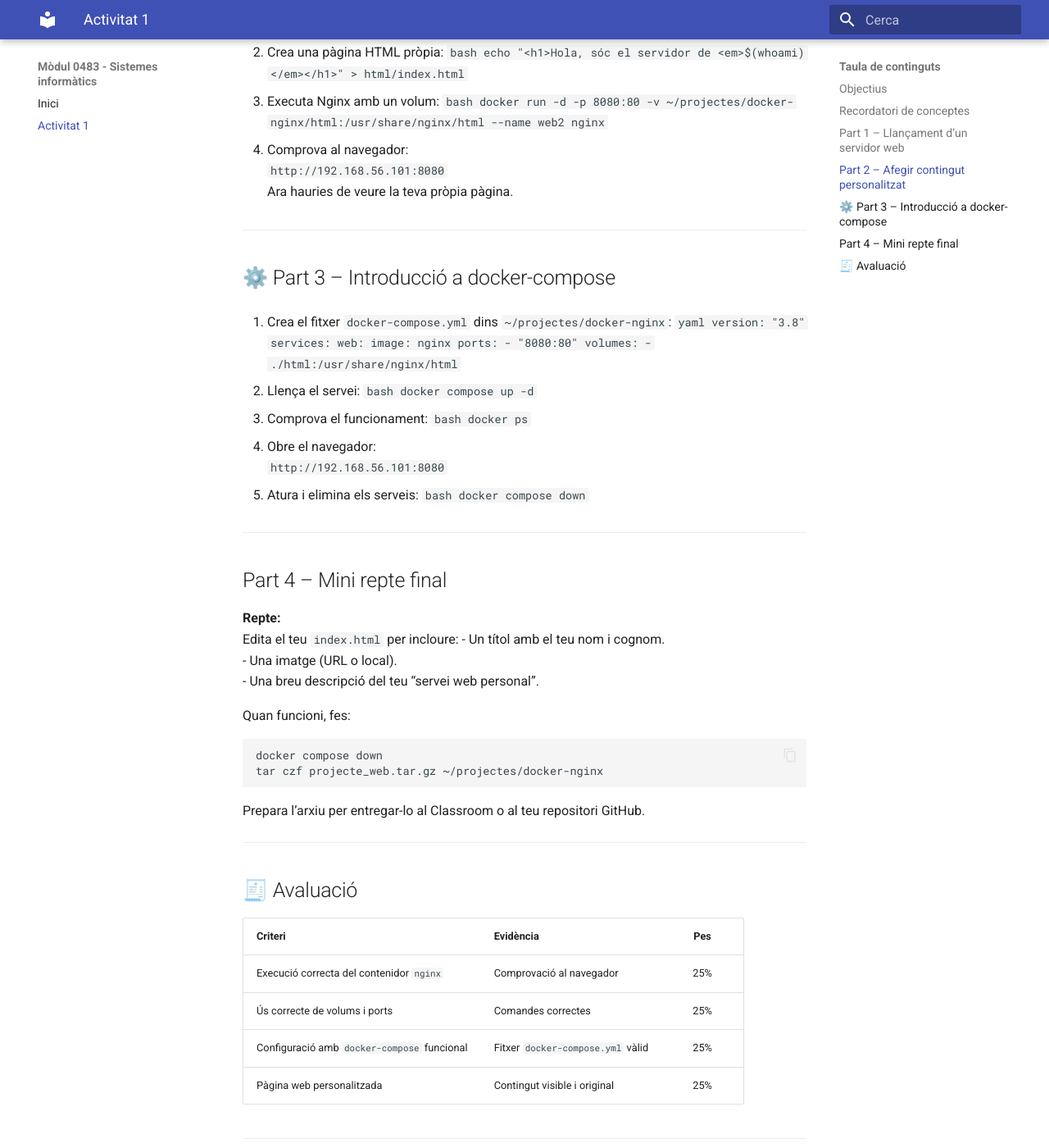
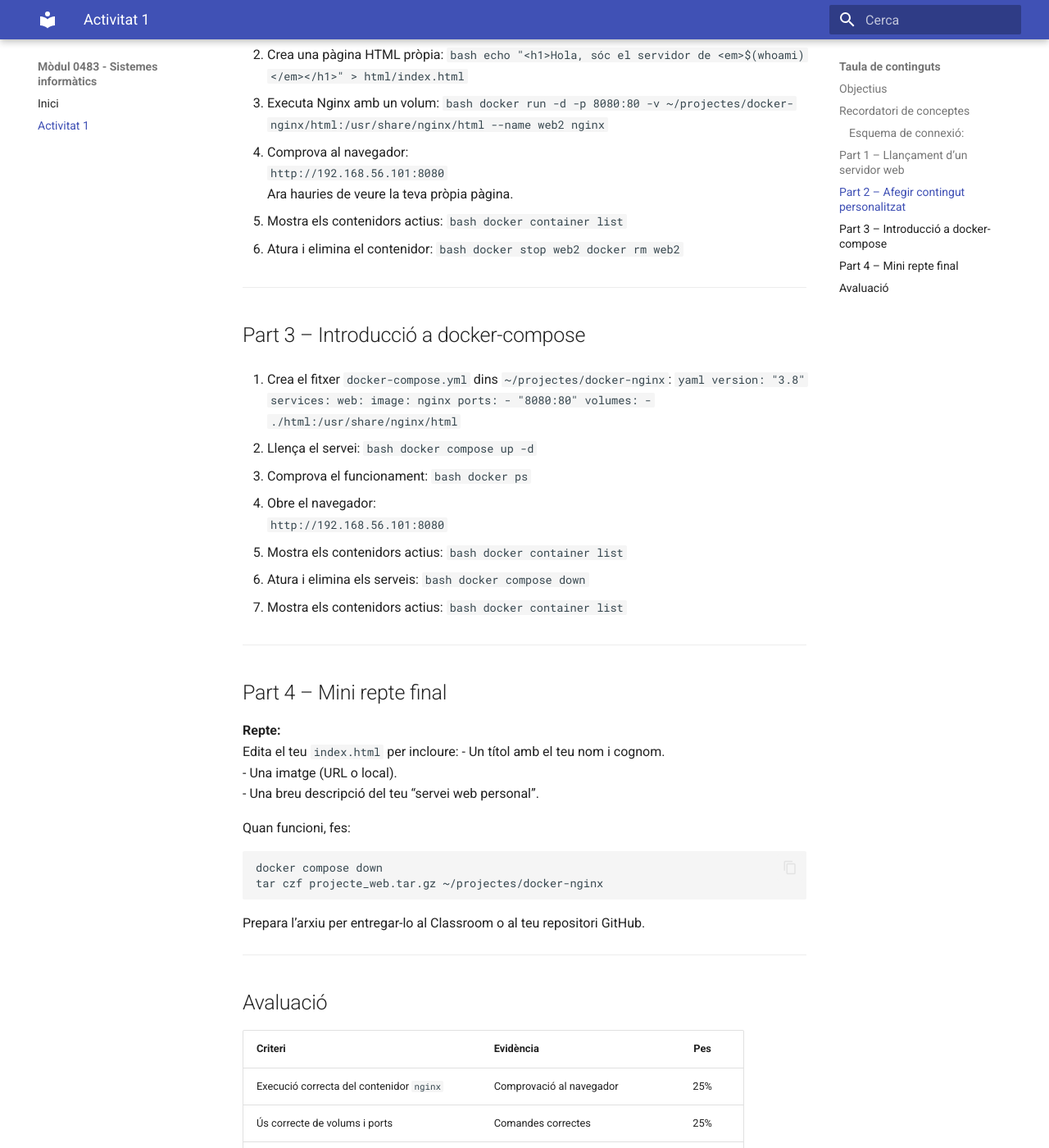
Before and after one commit to jpardo20/digi-0483-sistemes-informatics, an MkDocs documentation site: the page built from docs/0483-activitat-001-docker-web.md, in a window 1280 px wide and 1400 px high, scrolled down 1914 px. Shown: the whole window at 82% size. Built offline with MkDocs 1.6.1 and Material for MkDocs 9.7.7, drawn with Linux system fonts in a browser that asks for light colours; some of the changed text lies outside the part shown.

Commit message:
Modificat docs/0483-activitat-001-docker-web.md!

````diff
--- a/docs/0483-activitat-001-docker-web.md
+++ b/docs/0483-activitat-001-docker-web.md
@@ -22,10 +22,11 @@
 
 - Els **ports** permeten accedir al servei des de fora del contenidor.
 
-Esquema de connexió:
-```
-Host (Ubuntu) ──> Docker Engine ──> Contenidor (nginx) ──> Port 8080 ──> Navegador (http://192.168.56.101:8080)
-```
+### Esquema de connexió:
+
+<pre>
+Host (MV Ubuntu) ──> Docker Engine ──> Contenidor (nginx) ──> Port 8080 ──> Navegador (http://192.168.56.101:8080)
+</pre>
 
 ---
 
@@ -113,23 +114,34 @@ Repeteix aquesta comanda, mentre apareguin contenidors aturats `docker container
    cd ~/projectes/docker-nginx
    ```
 
-2. Crea una pàgina HTML pròpia:
+1. Crea una pàgina HTML pròpia:
    ```bash
    echo "<h1>Hola, sóc el servidor de <em>$(whoami)</em></h1>" > html/index.html
    ```
 
-3. Executa Nginx amb un volum:
+1. Executa Nginx amb un volum:
    ```bash
    docker run -d -p 8080:80    -v ~/projectes/docker-nginx/html:/usr/share/nginx/html    --name web2 nginx
    ```
 
-4. Comprova al navegador:
+1. Comprova al navegador:
    `http://192.168.56.101:8080`
    Ara hauries de veure la teva pròpia pàgina.
 
+1. Mostra els contenidors actius:
+   ```bash
+   docker container list
+   ```
+
+1. Atura i elimina el contenidor:
+   ```bash
+   docker stop web2
+   docker rm web2
+   ```
+
 ---
 
-## ⚙️ Part 3 – Introducció a docker-compose
+## Part 3 – Introducció a docker-compose
 
 1. Crea el fitxer `docker-compose.yml` dins `~/projectes/docker-nginx`:
    ```yaml
@@ -143,24 +155,33 @@ Repeteix aquesta comanda, mentre apareguin contenidors aturats `docker container
          - ./html:/usr/share/nginx/html
    ```
 
-2. Llença el servei:
+1. Llença el servei:
    ```bash
    docker compose up -d
    ```
 
-3. Comprova el funcionament:
+1. Comprova el funcionament:
    ```bash
    docker ps
    ```
 
-4. Obre el navegador:
+1. Obre el navegador:
    `http://192.168.56.101:8080`
 
-5. Atura i elimina els serveis:
+1. Mostra els contenidors actius:
+   ```bash
+   docker container list
+   ```
+
+1. Atura i elimina els serveis:
    ```bash
    docker compose down
    ```
 
+1. Mostra els contenidors actius:
+   ```bash
+   docker container list
+   ```
 ---
 
 ## Part 4 – Mini repte final
@@ -181,7 +202,7 @@ Prepara l’arxiu per entregar-lo al Classroom o al teu repositori GitHub.
 
 ---
 
-## 🧾 Avaluació
+## Avaluació
 
 | Criteri | Evidència | Pes |
 |:--|:--|:--:|
````
Also changed, not shown: other parts of docs/0483-activitat-001-docker-web.md (+4 -4 lines).
